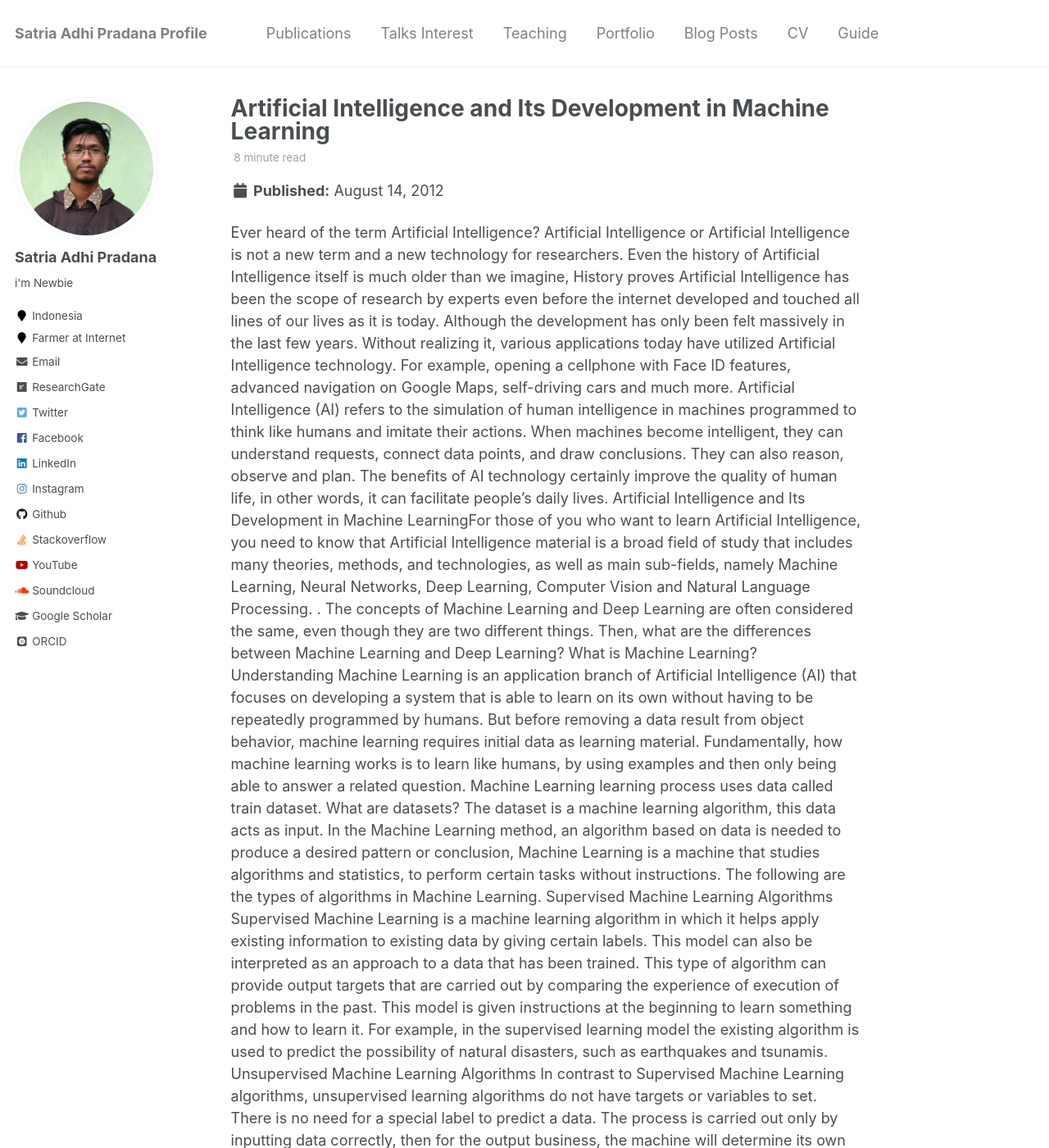
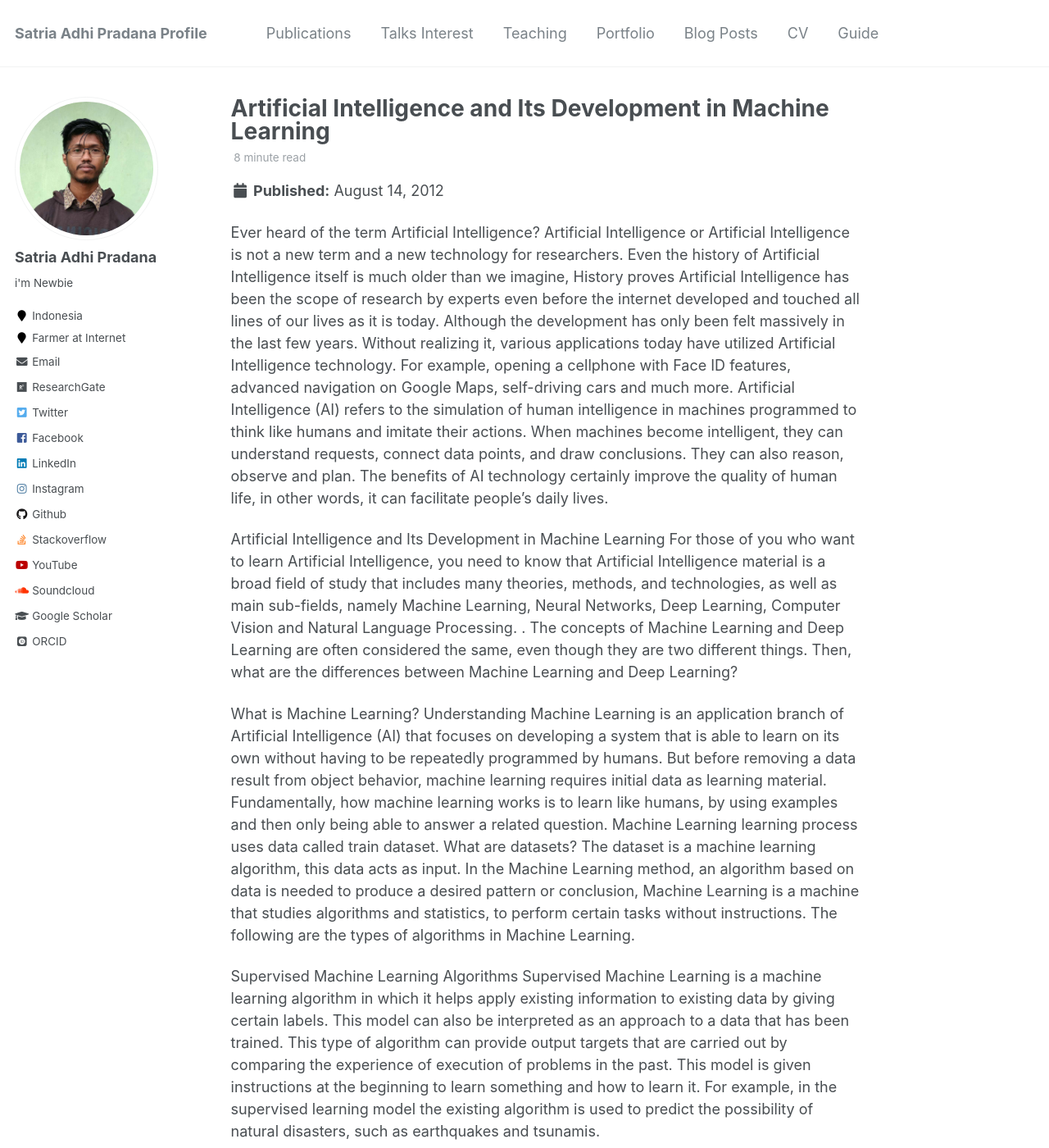
Before and after one commit to SatriaAdhiPradana/satriaadhipradana.github.io, a Jekyll site: the page built from _posts/2012-08-14-blog-post-1.md, in a window 1280 px wide and 1400 px high. Shown: the whole window at 82% size. Built offline with Jekyll 4.4.1, drawn with Linux system fonts in a browser that asks for light colours; some web fonts are replaced; some of the changed text lies outside the part shown.

Commit message:
Update 2012-08-14-blog-post-1.md

```diff
--- a/_posts/2012-08-14-blog-post-1.md
+++ b/_posts/2012-08-14-blog-post-1.md
@@ -8,36 +8,54 @@ tags:
   - Data Science
 ---
 
-Ever heard of the term Artificial Intelligence? Artificial Intelligence or Artificial Intelligence is not a new term and a new technology for researchers. Even the history of Artificial Intelligence itself is much older than we imagine, History proves Artificial Intelligence has been the scope of research by experts even before the internet developed and touched all lines of our lives as it is today. Although the development has only been felt massively in the last few years. Without realizing it, various applications today have utilized Artificial Intelligence technology. For example, opening a cellphone with Face ID features, advanced navigation on Google Maps, self-driving cars and much more. Artificial Intelligence (AI) refers to the simulation of human intelligence in machines programmed to think like humans and imitate their actions. When machines become intelligent, they can understand requests, connect data points, and draw conclusions. They can also reason, observe and plan. The benefits of AI technology certainly improve the quality of human life, in other words, it can facilitate people's daily lives.
-Artificial Intelligence and Its Development in Machine LearningFor those of you who want to learn Artificial Intelligence, you need to know that Artificial Intelligence material is a broad field of study that includes many theories, methods, and technologies, as well as main sub-fields, namely Machine Learning, Neural Networks, Deep Learning, Computer Vision and Natural Language Processing. . The concepts of Machine Learning and Deep Learning are often considered the same, even though they are two different things. Then, what are the differences between Machine Learning and Deep Learning?
+Ever heard of the term Artificial Intelligence? Artificial Intelligence or Artificial Intelligence is not a new term and a new technology for researchers. Even the history of Artificial Intelligence itself is much older than we imagine, History proves Artificial Intelligence has been the scope of research by experts even before the internet developed and touched all lines of our lives as it is today. Although the development has only been felt massively in the last few years. Without realizing it, various applications today have utilized Artificial Intelligence technology. For example, opening a cellphone with Face ID features, advanced navigation on Google Maps, self-driving cars and much more. Artificial Intelligence (AI) refers to the simulation of human intelligence in machines programmed to think like humans and imitate their actions. When machines become intelligent, they can understand requests, connect data points, and draw conclusions. They can also reason, observe and plan. The benefits of AI technology certainly improve the quality of human life, in other words, it can facilitate people’s daily lives.
+
+
+Artificial Intelligence and Its Development in Machine Learning
+For those of you who want to learn Artificial Intelligence, you need to know that Artificial Intelligence material is a broad field of study that includes many theories, methods, and technologies, as well as main sub-fields, namely Machine Learning, Neural Networks, Deep Learning, Computer Vision and Natural Language Processing. . The concepts of Machine Learning and Deep Learning are often considered the same, even though they are two different things. Then, what are the differences between Machine Learning and Deep Learning?
+
 What is Machine Learning?
 Understanding Machine Learning is an application branch of Artificial Intelligence (AI) that focuses on developing a system that is able to learn on its own without having to be repeatedly programmed by humans. But before removing a data result from object behavior, machine learning requires initial data as learning material. Fundamentally, how machine learning works is to learn like humans, by using examples and then only being able to answer a related question. Machine Learning learning process uses data called train dataset. What are datasets? The dataset is a machine learning algorithm, this data acts as input. In the Machine Learning method, an algorithm based on data is needed to produce a desired pattern or conclusion, Machine Learning is a machine that studies algorithms and statistics, to perform certain tasks without instructions. The following are the types of algorithms in Machine Learning.
+
 Supervised Machine Learning Algorithms
 Supervised Machine Learning is a machine learning algorithm in which it helps apply existing information to existing data by giving certain labels. This model can also be interpreted as an approach to a data that has been trained. This type of algorithm can provide output targets that are carried out by comparing the experience of execution of problems in the past. This model is given instructions at the beginning to learn something and how to learn it. For example, in the supervised learning model the existing algorithm is used to predict the possibility of natural disasters, such as earthquakes and tsunamis.
+
 Unsupervised Machine Learning Algorithms
 In contrast to Supervised Machine Learning algorithms, unsupervised learning algorithms do not have targets or variables to set. There is no need for a special label to predict a data. The process is carried out only by inputting data correctly, then for the output business, the machine will determine its own path. The algorithm in this model is often applied to data that does not have information that can be applied directly. In addition, this algorithm is also able to find hidden patterns in the data itself. An example of an Unsupervised Machine Learning model is creating market segmentation to conduct campaigns effectively based on clustering.
+
 Semi-Supervised Machine Learning Algorithms
-The Semi-Supervised Machine Learning Algorithm combines both supervised and unsupervised algorithms where the input samples used to perform data learning are labeled and some are unlabeled. This method can be used with other methods such as classification, regression, and prediction. An example of using semi-supervised learning is to identify a person's face on a webcam or smartphone camera.
+The Semi-Supervised Machine Learning Algorithm combines both supervised and unsupervised algorithms where the input samples used to perform data learning are labeled and some are unlabeled. This method can be used with other methods such as classification, regression, and prediction. An example of using semi-supervised learning is to identify a person’s face on a webcam or smartphone camera.
+
 Reinforcement Machine Learning Algorithms
 In the Reinforcement Machine Learning algorithm, machines are trained to make specific decisions based on business needs that aim to maximize their performance. This algorithm learns a policy of how to take action based on observations of the existing environment, then each action produces consequences for that environment, and the environment provides feedback to guide the algorithm. This model makes a software or machine train itself continuously based on the environment it influences. In addition, this model is also applied to be able to solve problems in a business. This example of implementing Machine Learning Reinforcement is usually used for robotics, game creation, and navigation.
-Machine Learning Example
-Not only on artificial intelligence, Machine Learning can also be implemented in making applications. Examples of Machine Learning applications that you can find in everyday life such as Text Analysis, Image Processing, Finance, Search and Recommendation Engines and Speech Understanding. As for the application of Machine Learning in technology, namely Siri on Apple, Film Recommendation on Netflix, automatic routes on Google Maps, Tesla's advanced car that can drive itself, and many more.
-Definition of Data Training and Data Testing
+
+Machine Learning Example
+Not only on artificial intelligence, Machine Learning can also be implemented in making applications. Examples of Machine Learning applications that you can find in everyday life such as Text Analysis, Image Processing, Finance, Search and Recommendation Engines and Speech Understanding. As for the application of Machine Learning in technology, namely Siri on Apple, Film Recommendation on Netflix, automatic routes on Google Maps, Tesla’s advanced car that can drive itself, and many more.
+
+Definition of Data Training and Data Testing
 Machine learning techniques can be applied if data is available. Without data, Machine Learning algorithms will not work. The data held are generally divided into 2, namely training data and testing data. The training data is used to train the algorithm, while the testing data is used to determine the performance of the previously trained algorithm when it finds new data that has never been seen before.
+
 What is Deep Learning?
-Understanding Deep Learning is a method of implementing machine learning with the aim of imitating the workings of the human brain using an artificial neural network. Deep learning uses a number of algorithms as 'neurons' to work together to determine and digest certain characteristics in a data set. Deep learning programs are typically programmed with more complex capabilities for studying, digesting, and classifying data. Deep Learning has several types of algorithms, as follows.
-Convolutional Neural Networks (CNNs)
+Understanding Deep Learning is a method of implementing machine learning with the aim of imitating the workings of the human brain using an artificial neural network. Deep learning uses a number of algorithms as ‘neurons’ to work together to determine and digest certain characteristics in a data set. Deep learning programs are typically programmed with more complex capabilities for studying, digesting, and classifying data. Deep Learning has several types of algorithms, as follows.
+
+Convolutional Neural Networks (CNNs)
 CNNs, also known as ConvNets, consist of several layers and are mainly used for image processing and object detection. CNNs are widely used to identify satellite images, process medical images, predict time series, and detect anomalies.
-Long Short Term Memory Networks (LSTMs)
+
+Long Short Term Memory Networks (LSTMs)
 LSTM is a type of Recurrent Neural Networks (RNN) that can learn and memorize long-term dependencies. LSTM stores information over time. LSTM has a chain-like structure in which four interacting layers communicate in a unique way. In addition to time series prediction, LSTMs are commonly used for speech recognition, music composition, and pharmaceutical development.
-Recurrent Neural Networks (RNNs)
+
+Recurrent Neural Networks (RNNs)
 The RNN has connections that form a directional cycle, which allows the output of the LSTM to be fed as input to the current phase. RNNs are commonly used for image text generation, time series analysis, natural-language processing, handwriting recognition, and machine translation.
-Generative Adversarial Networks (GANs)
+
+Generative Adversarial Networks (GANs)
 GAN is a generative deep learning algorithm that creates new data instances that resemble training data. GAN has two components, namely a generator that learns to generate false data, and a discriminator that learns from the false information. The use of GANs has increased over a period of time. GANs help produce realistic images and cartoon characters, create photos of human faces, and create 3D objects.
-Radial Basis Function Networks (RBFNs)
+
+Radial Basis Function Networks (RBFNs)
 RBFN is a special type of feedforward neural network that uses a radial basis function as an activation function. RBFN has an input layer, a hidden layer, and an output layer and is mostly used for classification, regression, and time series prediction.
+
 The application of deep learning technology is quite a lot and we can find such as Google Photos, face unlock on smartphones, automatic ticketing systems, and so on. Deep learning itself is also the main component that makes artificial intelligence more similar to humans.
-That's an explanation of Artificial Intelligence and its development in Machine Learning.
+
+That’s an explanation of Artificial Intelligence and its development in Machine Learning.
 
 Headings are cool
 ======
```
